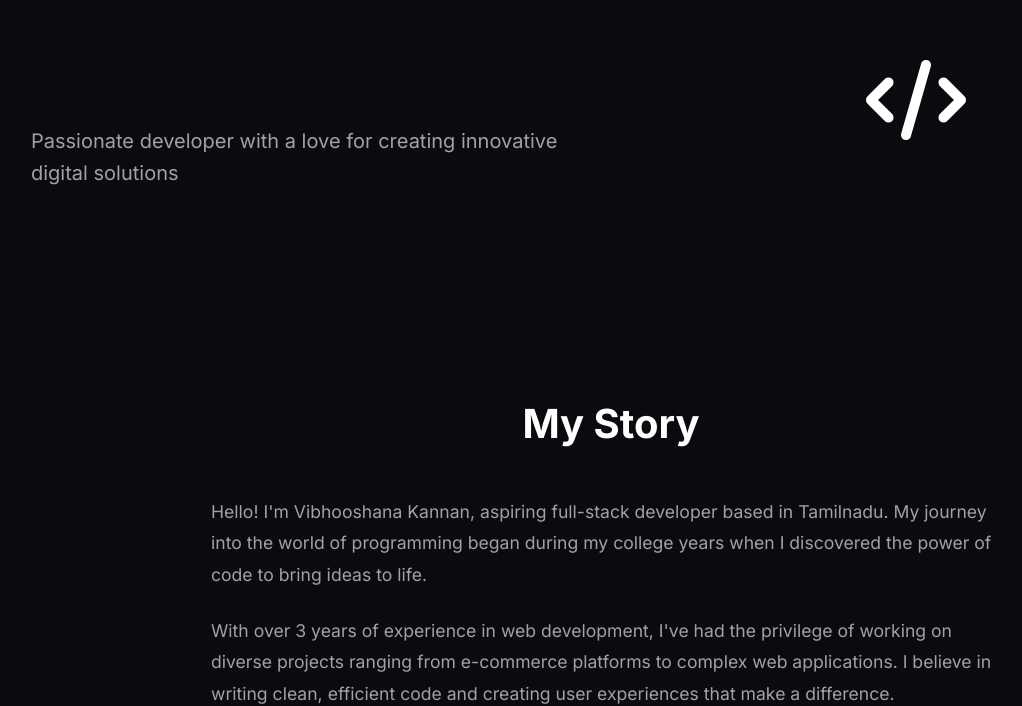
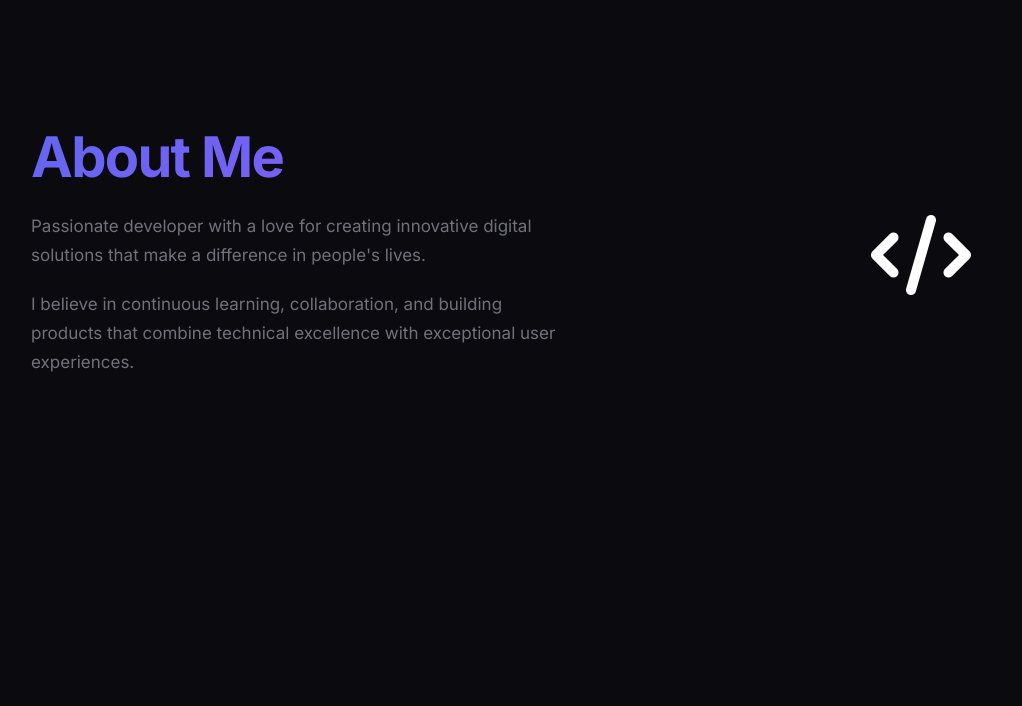
Before and after one commit to vibhooshanak06/portfolio, a Vue app: page /experience in a window 1280 px wide. Shown: the part 1624-2330 px from the top of the page, without its empty margins (29-1051 px from the left). Built offline with nearby package versions, Linux system fonts and the light colour scheme.

Commit message:
Modifiy styling of each pages

```diff
--- a/src/views/About.vue
+++ b/src/views/About.vue
@@ -3,14 +3,19 @@
     <div class="container">
       <!-- Hero Section -->
       <section class="about-hero section">
-        <div class="hero-content">
-          <div class="hero-text fade-in-left">
+        <div class="hero-grid">
+          <div class="hero-left fade-in-left">
             <h1 class="page-title">About Me</h1>
-            <p class="page-subtitle">
+            <p class="page-description">
               Passionate developer with a love for creating innovative digital solutions
+              that make a difference in people's lives.
+            </p>
+            <p class="page-description">
+              I believe in continuous learning, collaboration, and building products
+              that combine technical excellence with exceptional user experiences.
             </p>
           </div>
-          <div class="hero-image fade-in-right">
+          <div class="hero-right fade-in-right">
             <div class="about-image">
               <i class="fas fa-code"></i>
             </div>
@@ -184,34 +189,50 @@ export default {
 }
 
 .about-hero {
-  .hero-content {
+  min-height: 90vh;
+  display: flex;
+  align-items: center;
+  padding: 60px 0;
+}
+
+.hero-grid {
   display: grid;
   grid-template-columns: 1fr 1fr;
-    gap: 60px;
+  gap: 80px;
   align-items: center;
 }
 
-  .hero-text {
+.hero-left {
+  animation: fadeInLeft 0.8s ease-out;
+}
+
 .page-title {
-      font-size: 3rem;
+  font-size: clamp(2.5rem, 5vw, 3.5rem);
   font-weight: 700;
-      background: linear-gradient(135deg, var(--primary-purple), var(--secondary-purple));
+  letter-spacing: -0.03em;
+  color: var(--text-primary);
+  margin-bottom: 24px;
+  line-height: 1.1;
+
+  background: var(--gradient-primary);
   -webkit-background-clip: text;
   -webkit-text-fill-color: transparent;
   background-clip: text;
-      margin-bottom: 24px;
 }
 
-    .page-subtitle {
-      font-size: 1.25rem;
-      color: var(--text-secondary);
-      line-height: 1.6;
-    }
+.page-description {
+  font-size: 1.0625rem;
+  line-height: 1.7;
+  color: var(--text-tertiary);
+  margin-bottom: 20px;
 }
 
-  .hero-image {
+.hero-right {
   display: flex;
   justify-content: center;
+  align-items: center;
+  animation: fadeInRight 0.8s ease-out;
+}
 
 .about-image {
   width: 250px;
@@ -224,8 +245,6 @@ export default {
   font-size: 80px;
   color: white;
   animation: float 3s ease-in-out infinite;
-    }
-  }
 }
 
 .story-section {
@@ -439,13 +458,17 @@ export default {
 }
 
 @media (max-width: 768px) {
-  .about-hero .hero-content {
+  .about-hero {
+    padding-top: 80px;
+  }
+
+  .hero-grid {
     grid-template-columns: 1fr;
     gap: 40px;
     text-align: center;
   }
 
-  .about-hero .hero-text .page-title {
+  .page-title {
     font-size: 2.5rem;
   }
 
--- a/src/views/Contact.vue
+++ b/src/views/Contact.vue
@@ -2,9 +2,23 @@
   <div class="contact">
     <div class="container">
       <section class="contact-hero section">
-        <div class="hero-content fade-in-up">
+        <div class="hero-grid">
+          <div class="hero-left fade-in-left">
             <h1 class="page-title">Get In Touch</h1>
-          <p class="page-subtitle">Let's discuss your next project or just say hello!</p>
+            <p class="page-description">
+              I'm always excited to connect with fellow developers, potential clients,
+              and anyone interested in collaborating on innovative projects.
+            </p>
+            <p class="page-description">
+              Whether you have a project in mind, want to discuss opportunities, or just
+              want to say hello, I'd love to hear from you!
+            </p>
+          </div>
+          <div class="hero-right fade-in-right">
+            <div class="contact-visual">
+              <i class="fas fa-envelope"></i>
+            </div>
+          </div>
         </div>
       </section>
 
@@ -143,25 +157,62 @@ export default {
 }
 
 .contact-hero {
-  text-align: center;
+  min-height: 90vh;
+  display: flex;
+  align-items: center;
+  padding: 60px 0;
+}
+
+.hero-grid {
+  display: grid;
+  grid-template-columns: 1fr 1fr;
+  gap: 80px;
+  align-items: center;
+}
+
+.hero-left {
+  animation: fadeInLeft 0.8s ease-out;
+}
 
 .page-title {
-    font-size: 3rem;
+  font-size: clamp(2.5rem, 5vw, 3.5rem);
   font-weight: 700;
-    background: linear-gradient(135deg, var(--primary-purple), var(--secondary-purple));
+  letter-spacing: -0.03em;
+  color: var(--text-primary);
+  margin-bottom: 24px;
+  line-height: 1.1;
+
+  background: var(--gradient-primary);
   -webkit-background-clip: text;
   -webkit-text-fill-color: transparent;
   background-clip: text;
-    margin-bottom: 24px;
 }
 
-  .page-subtitle {
-    font-size: 1.25rem;
-    color: var(--text-secondary);
-    line-height: 1.6;
-    max-width: 600px;
-    margin: 0 auto;
+.page-description {
+  font-size: 1.0625rem;
+  line-height: 1.7;
+  color: var(--text-tertiary);
+  margin-bottom: 20px;
 }
+
+.hero-right {
+  display: flex;
+  justify-content: center;
+  align-items: center;
+  animation: fadeInRight 0.8s ease-out;
+}
+
+.contact-visual {
+  width: 250px;
+  height: 250px;
+  background: linear-gradient(135deg, var(--primary-purple), var(--secondary-purple));
+  border-radius: 20px;
+  display: flex;
+  align-items: center;
+  justify-content: center;
+  font-size: 80px;
+  color: white;
+  animation: float 3s ease-in-out infinite;
 }
 
 .contact-content {
@@ -338,6 +389,16 @@ export default {
 }
 
 @media (max-width: 768px) {
+  .contact-hero {
+    padding-top: 80px;
+  }
+
+  .hero-grid {
+    grid-template-columns: 1fr;
+    gap: 40px;
+    text-align: center;
+  }
+
   .contact-grid {
     grid-template-columns: 1fr;
     gap: 40px;
--- a/src/views/Experience.vue
+++ b/src/views/Experience.vue
@@ -3,11 +3,23 @@
     <div class="container">
       <!-- Hero Section -->
       <section class="experience-hero section">
-        <div class="hero-content fade-in-up">
-          <h1 class="page-title">Experience</h1>
-          <p class="page-subtitle">
-            My professional journey and the experiences that shaped my career
+        <div class="hero-grid">
+          <div class="hero-left fade-in-left">
+            <h1 class="page-title">Professional Experience</h1>
+            <p class="page-description">
+              My professional journey spans across diverse projects and technologies,
+              from startups to established companies.
             </p>
+            <p class="page-description">
+              Each role has shaped my expertise in full-stack development, team collaboration,
+              and delivering high-quality solutions that exceed expectations.
+            </p>
+          </div>
+          <div class="hero-right fade-in-right">
+            <div class="experience-visual">
+              <i class="fas fa-briefcase"></i>
+            </div>
+          </div>
         </div>
       </section>
 
@@ -220,25 +232,62 @@ export default {
 }
 
 .experience-hero {
-  text-align: center;
+  min-height: 90vh;
+  display: flex;
+  align-items: center;
+  padding: 60px 0;
+}
+
+.hero-grid {
+  display: grid;
+  grid-template-columns: 1fr 1fr;
+  gap: 80px;
+  align-items: center;
+}
+
+.hero-left {
+  animation: fadeInLeft 0.8s ease-out;
+}
 
 .page-title {
-    font-size: 3rem;
+  font-size: clamp(2.5rem, 5vw, 3.5rem);
   font-weight: 700;
-    background: linear-gradient(135deg, var(--primary-purple), var(--secondary-purple));
+  letter-spacing: -0.03em;
+  color: var(--text-primary);
+  margin-bottom: 24px;
+  line-height: 1.1;
+
+  background: var(--gradient-primary);
   -webkit-background-clip: text;
   -webkit-text-fill-color: transparent;
   background-clip: text;
-    margin-bottom: 24px;
 }
 
-  .page-subtitle {
-    font-size: 1.25rem;
-    color: var(--text-secondary);
-    line-height: 1.6;
-    max-width: 600px;
-    margin: 0 auto;
+.page-description {
+  font-size: 1.0625rem;
+  line-height: 1.7;
+  color: var(--text-tertiary);
+  margin-bottom: 20px;
 }
+
+.hero-right {
+  display: flex;
+  justify-content: center;
+  align-items: center;
+  animation: fadeInRight 0.8s ease-out;
+}
+
+.experience-visual {
+  width: 250px;
+  height: 250px;
+  background: linear-gradient(135deg, var(--primary-purple), var(--secondary-purple));
+  border-radius: 20px;
+  display: flex;
+  align-items: center;
+  justify-content: center;
+  font-size: 80px;
+  color: white;
+  animation: float 3s ease-in-out infinite;
 }
 
 .work-experience {
@@ -590,6 +639,16 @@ export default {
 }
 
 @media (max-width: 768px) {
+  .experience-hero {
+    padding-top: 80px;
+  }
+
+  .hero-grid {
+    grid-template-columns: 1fr;
+    gap: 40px;
+    text-align: center;
+  }
+
   .experience-timeline::before {
     left: 15px;
   }
```
Lines whose indentation alone changed are shown as unchanged.
